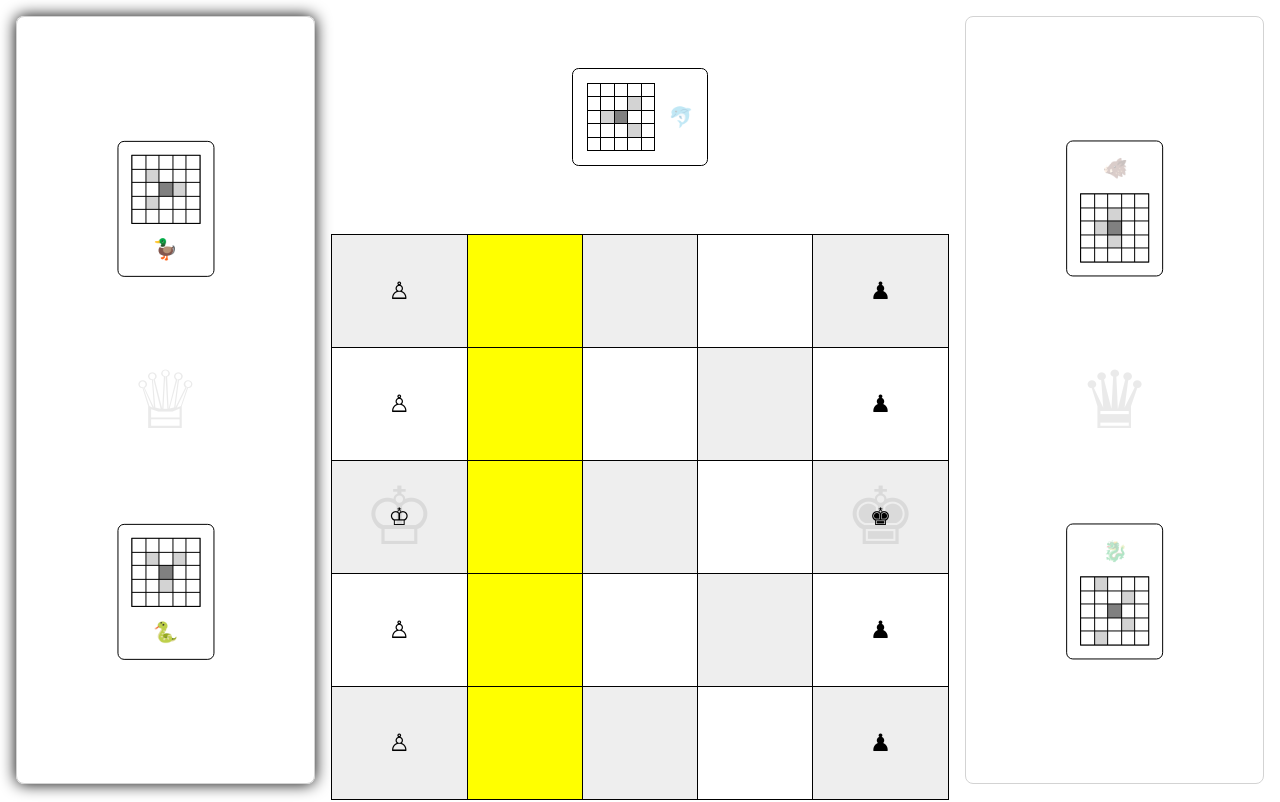
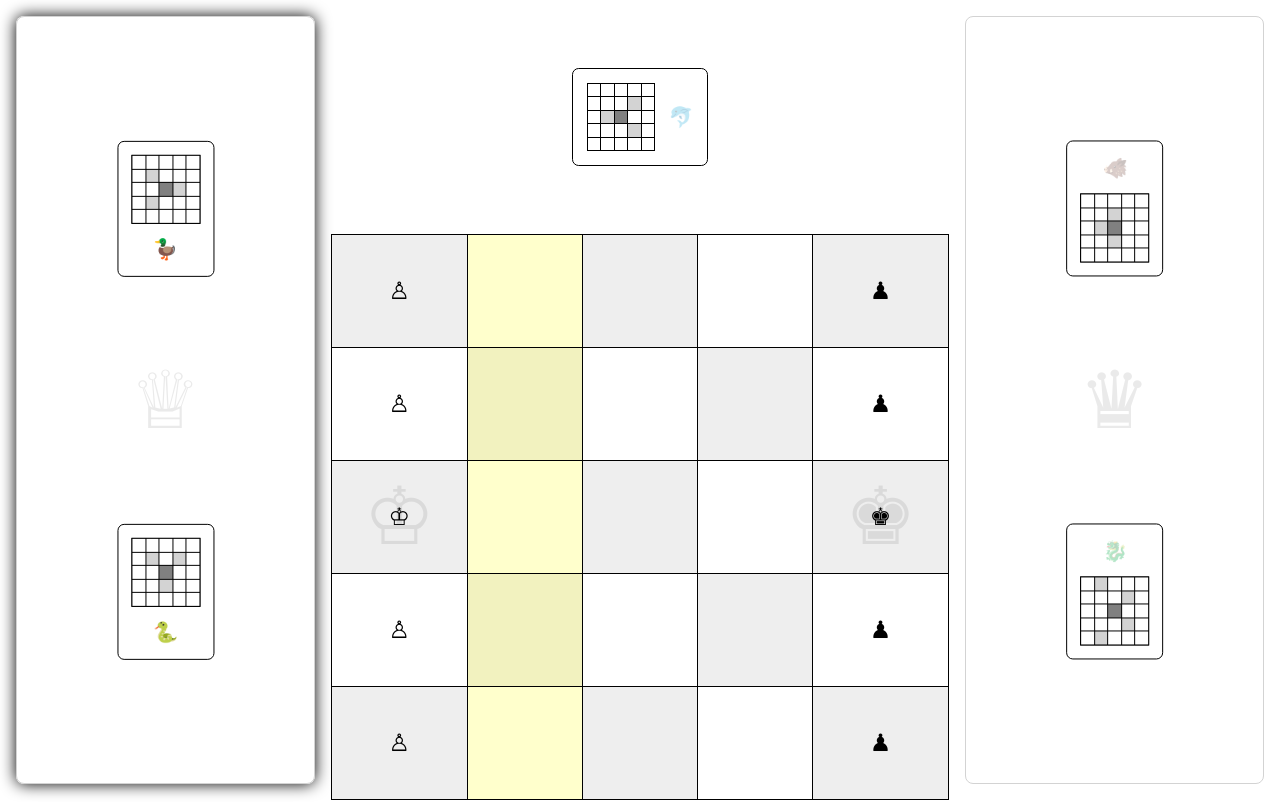
Before and after one commit to joster-dev/ogre, an Angular app: page / in a window 1280 px wide. Built offline with nearby package versions, Linux system fonts and the light colour scheme.

Commit message:
feat - target color opaque

```diff
--- a/src/app/cell/cell.component.html
+++ b/src/app/cell/cell.component.html
@@ -10,4 +10,5 @@
   <div *ngIf="cell.victory" class="watermark">
     {{cell.victory === 'a' ? '♔' : '♚' }}
   </div>
+  <div *ngIf="isTarget === true" class="target-bg"></div>
 </button>
--- a/src/app/cell/cell.component.scss
+++ b/src/app/cell/cell.component.scss
@@ -30,10 +30,17 @@
   background-color: #eee;
 }
 
-.is-target {
-  background-color: yellow;
-}
-
 .cell > .occupant {
   font-size: x-large;
 }
+
+
+.target-bg {
+  opacity: 0.2;
+  background: yellow;
+  position: absolute;
+  top: 0;
+  right: 0;
+  bottom: 0;
+  left: 0;
+}
```
